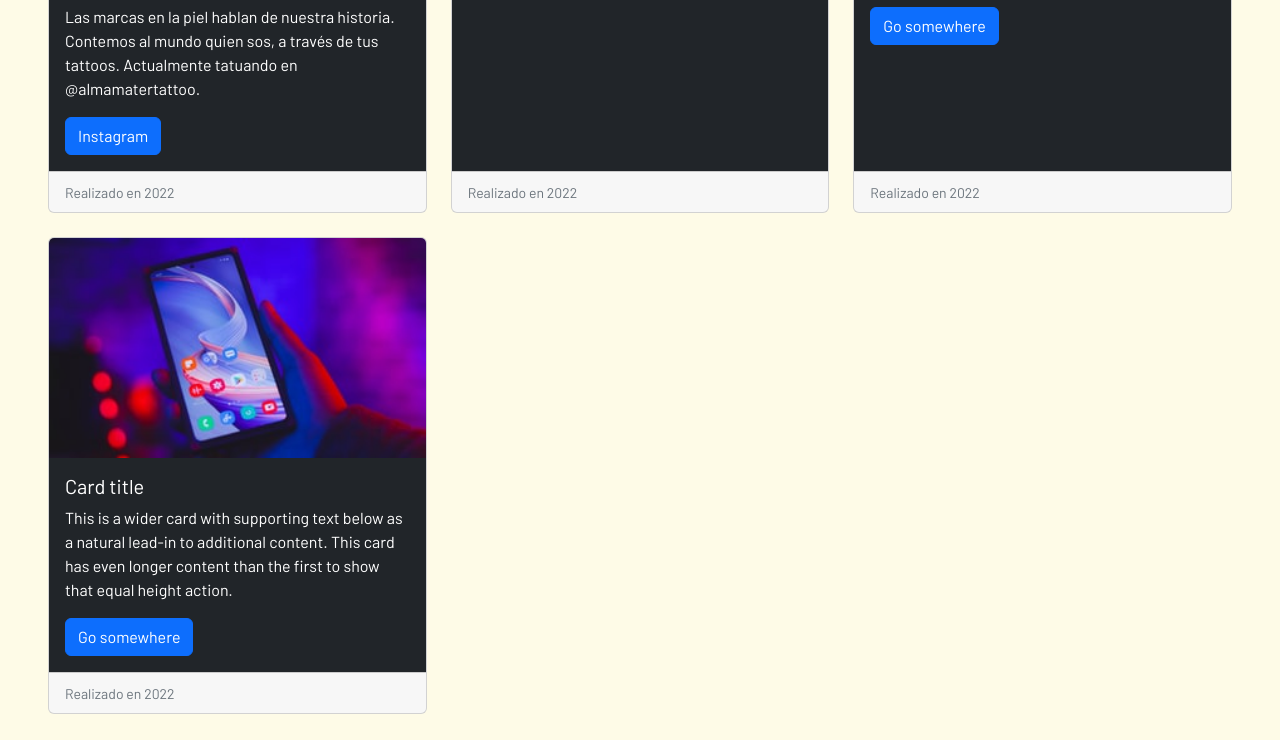
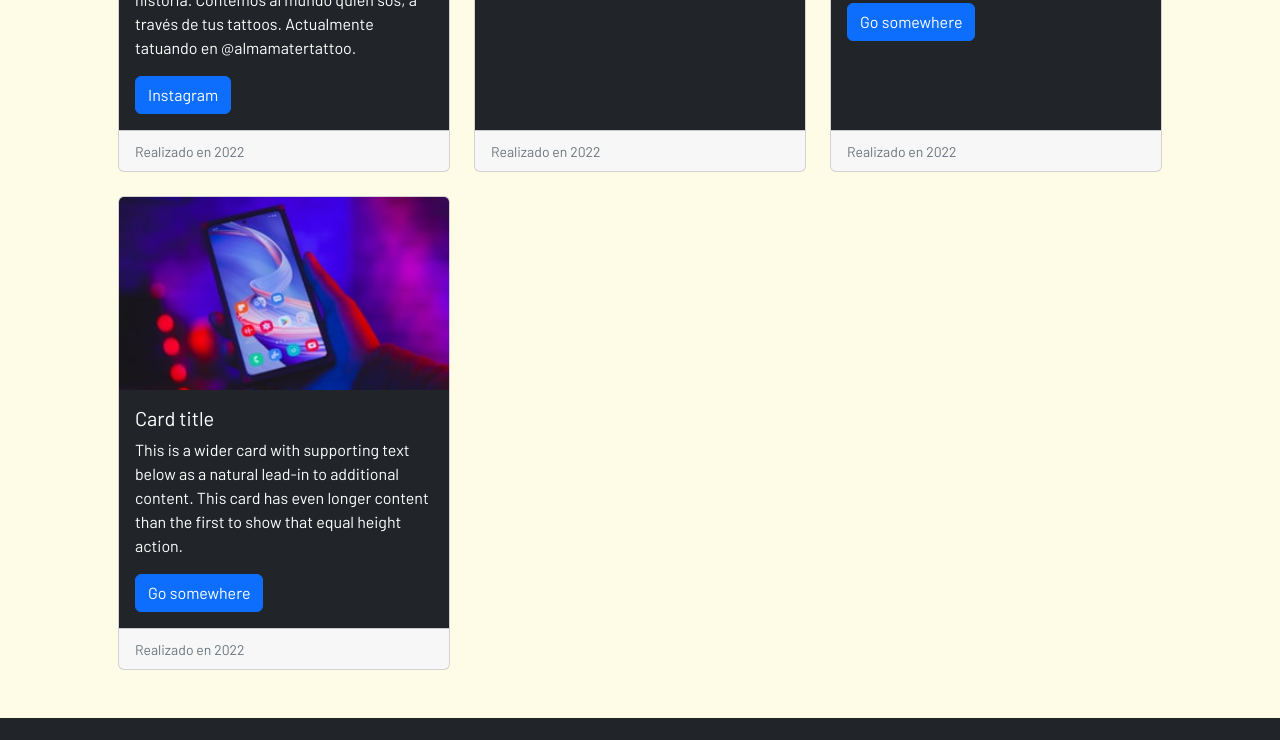
Before and after one commit to pato-1441/portfolio, a website: page pages/projects.html in a window 1280 px wide. Shown: the part 537-1277 px from the top of the page. Drawn offline with nearby package versions, Linux system fonts and the light colour scheme.

Commit message:
container no fluid en projects.html

```diff
--- a/pages/projects.html
+++ b/pages/projects.html
@@ -52,7 +52,7 @@
   <!--arranca main-->
   <main>
     <!--arrancan cards/galery-->
-    <section class="container-fluid galery p-5" data-aos="zoom-in" data-aos-delay="100" data-aos-duration="1000"">
+    <section class="container galery p-5" data-aos="zoom-in" data-aos-delay="100" data-aos-duration="1000"">
         <h4 class=" pb-3">Trabajos realizados</h4>
       <div class="row row-cols-1 row-cols-md-3 g-4">
         <div class="col">
```
